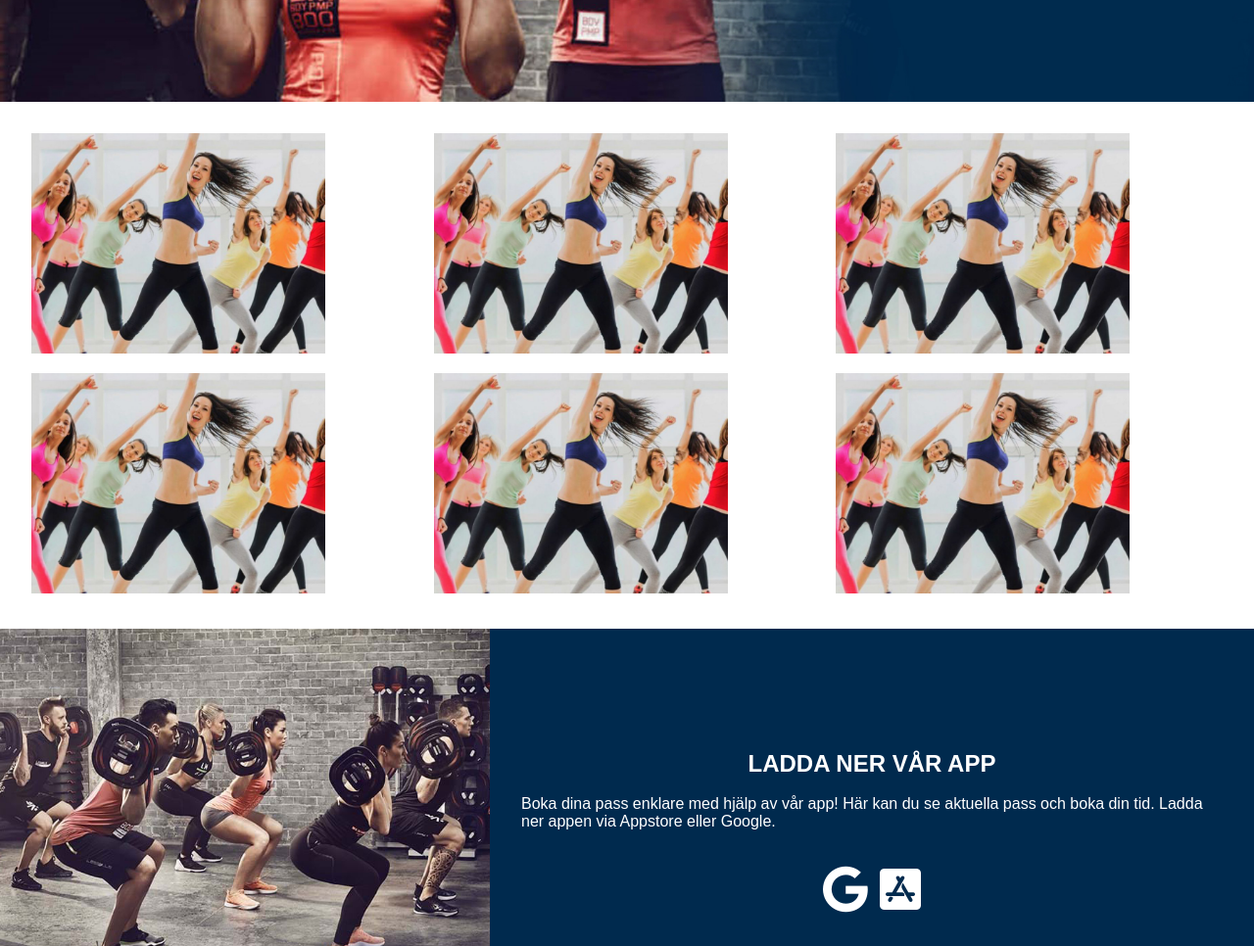
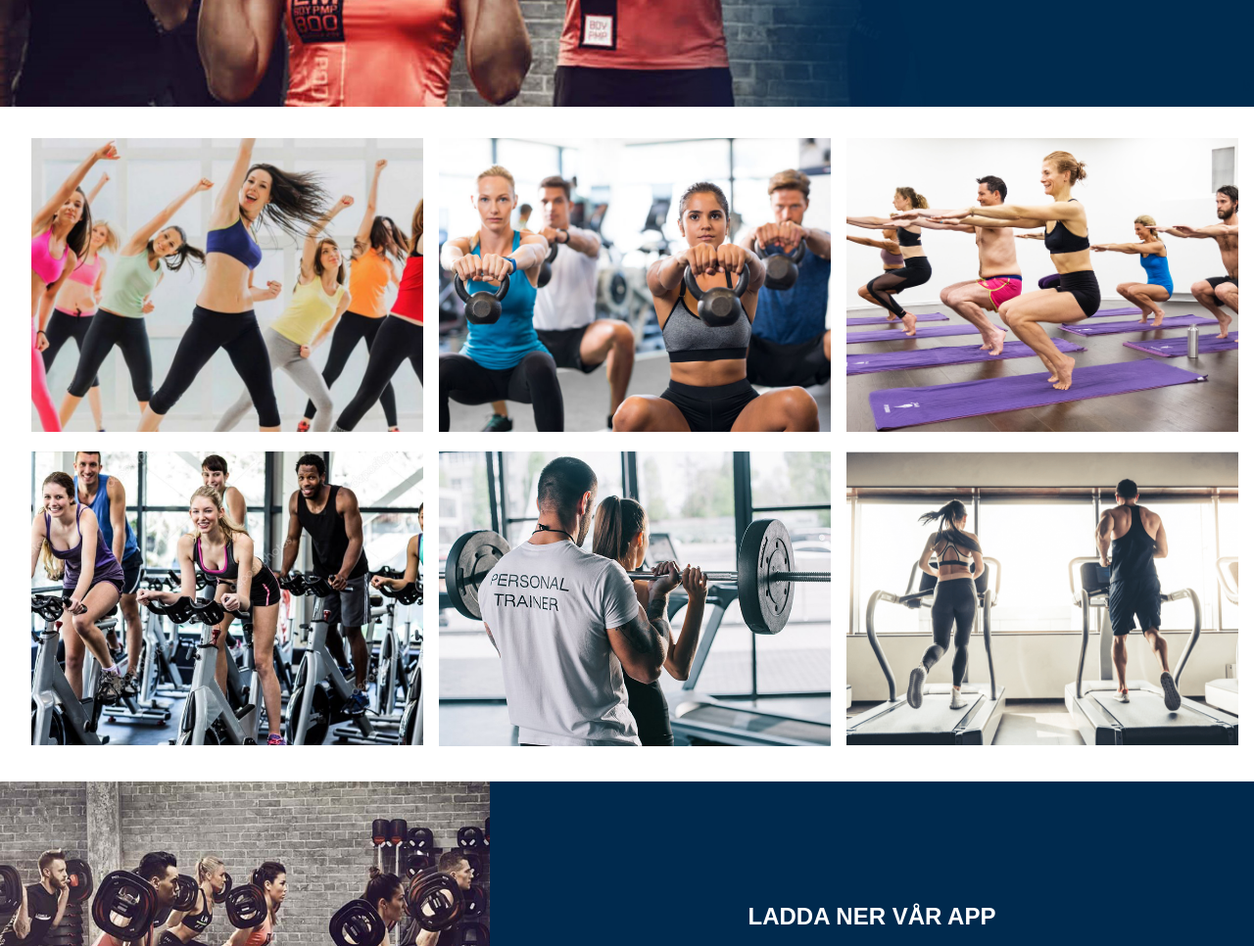
Before and after one commit to ahmadKhalil02/Projekt-uppgift, a plain HTML site: page footer/utbud.html in a window 1280 px wide. Shown: the part 380-1346 px from the top of the page at 98% size. Drawn offline with Linux system fonts and the light colour scheme.

Commit message:
base done

```diff
--- a/footer/utbud.css
+++ b/footer/utbud.css
@@ -73,7 +73,7 @@ h6 {
 /* IMAGE PART */
 .img-container {
   display: grid;
-  justify-content: center;
+  justify-items: center;
   grid-template-columns: repeat(3, 1fr);
   gap: 1rem;
   margin: 2rem;
@@ -216,3 +216,14 @@ h2 {
     display: none;
   }
 }
+
+@media all and (min-width: 1200px) {
+  .utbud-1,
+  .utbud-2,
+  .utbud-3,
+  .utbud-4,
+  .utbud-5,
+  .utbud-6 {
+    width: 400px;
+  }
+}
--- a/footer/utbud.html
+++ b/footer/utbud.html
@@ -56,32 +56,32 @@
         <a href="#"
           ><img
             class="utbud-2"
-            src="images/zumba.jpg"
-            alt="people dancing zumba"
+            src="images/styrka.jpg"
+            alt="people training strength class"
         /></a>
         <a href="#"
           ><img
             class="utbud-3"
-            src="images/zumba.jpg"
-            alt="people dancing zumba"
+            src="images/yoga.jpg"
+            alt="people doing yoga in a class"
         /></a>
         <a href="#"
           ><img
             class="utbud-4"
-            src="images/zumba.jpg"
-            alt="people dancing zumba"
+            src="images/cykling.jpg"
+            alt="people do spinning together"
         /></a>
         <a href="#"
           ><img
             class="utbud-5"
-            src="images/zumba.jpg"
-            alt="people dancing zumba"
+            src="images/pt.jpg"
+            alt="personal trainer helping a person"
         /></a>
         <a href="#"
           ><img
             class="utbud-6"
-            src="images/zumba.jpg"
-            alt="people dancing zumba"
+            src="images/cardio.png"
+            alt="people running on treadmill"
         /></a>
       </div>
     </div>
```
Also changed, not shown: footer/images/cardio.png (added), footer/images/cykling.jpg (added), footer/images/pt.jpg (added), footer/images/styrka.jpg (added), footer/images/yoga.jpg (added), footer/social-media-icons/facebook-icon.png (deleted), footer/social-media-icons/insta-icon.png (deleted), footer/social-media-icons/tiktok.png (deleted).
